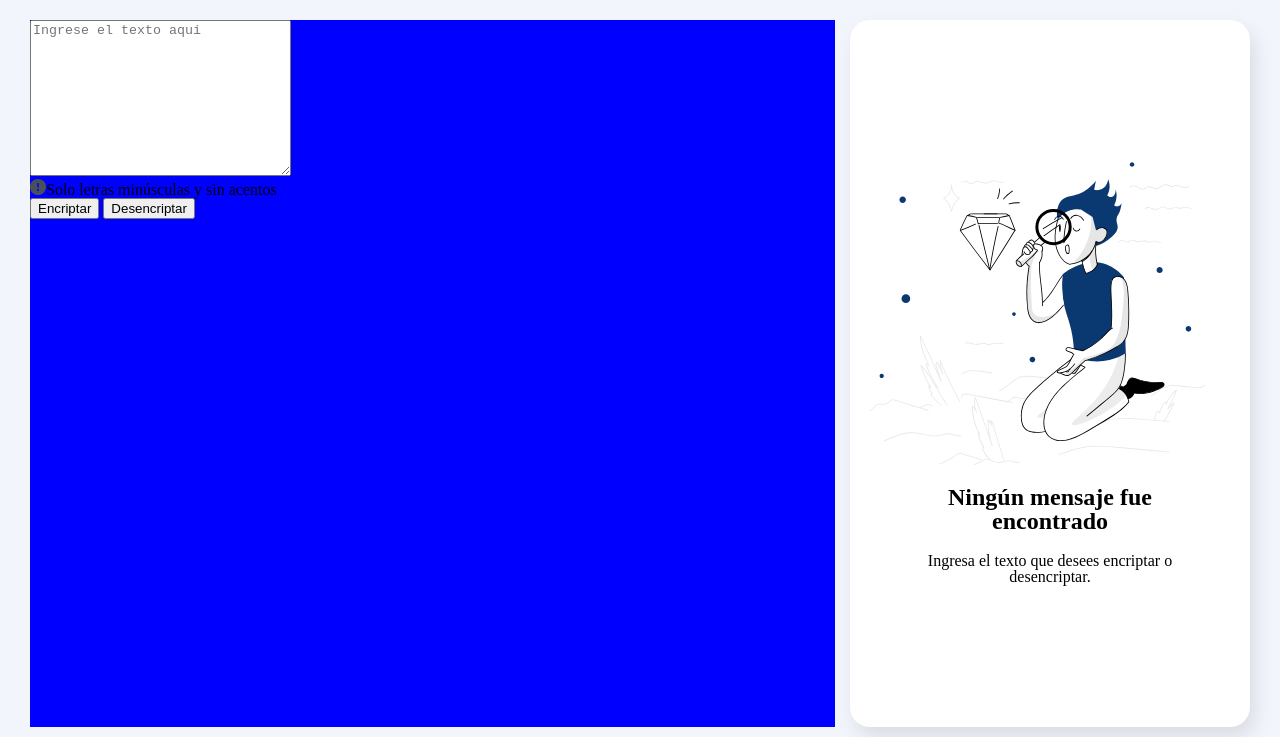
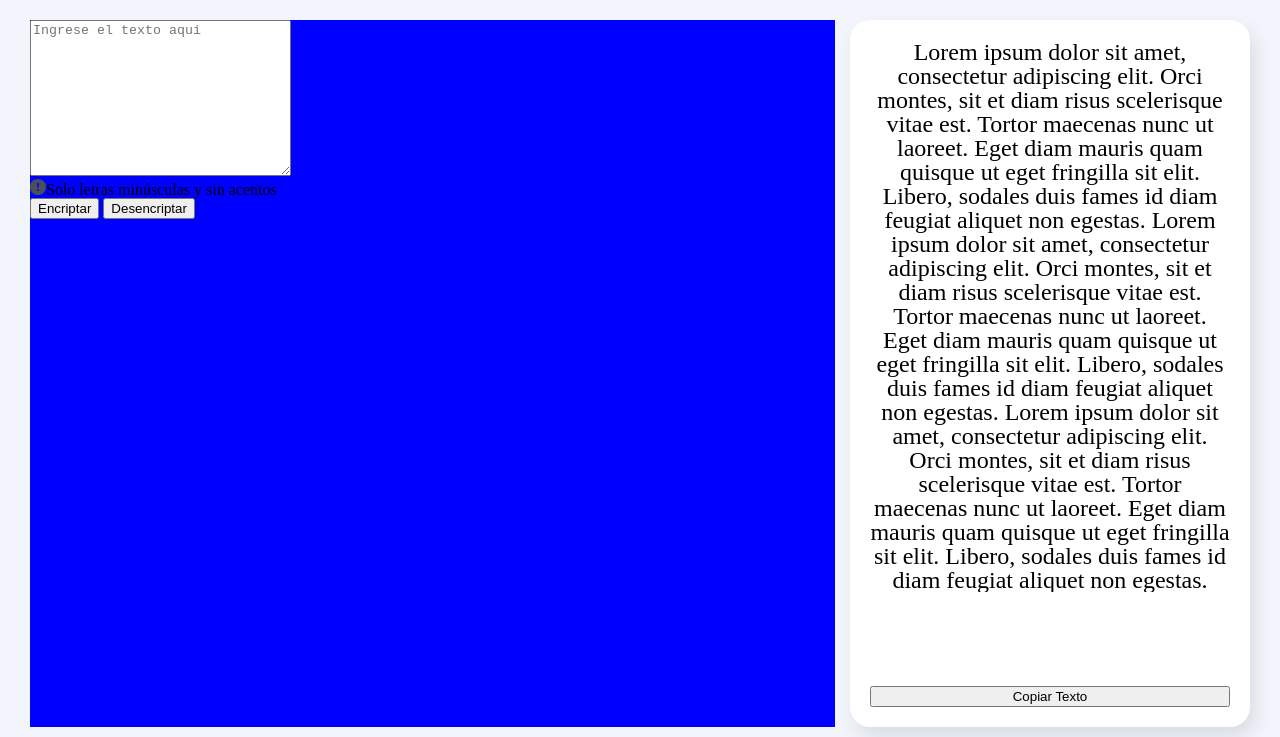
Before and after one commit to IvanCS719/1d-encriptador-de-texto, a plain HTML site: page index.html in a window 1280 px wide. Shown: the part 63-800 px from the top of the page. Drawn offline with Linux system fonts and the light colour scheme.

Commit message:
Se agregaron estilos para el elemento p que mostrara el texto resultante

```diff
--- a/index.html
+++ b/index.html
@@ -25,15 +25,26 @@
             </div>
         </div>
         <div class="contenedor-output">
-            <div class="contenedor-output-TextoNoEncontrado">
+            <!-- <div class="contenedor-output-TextoNoEncontrado">
                 <img class="img-textoNoEncontrado" src="assets/personaConLupa.svg" alt="Personaje buscando con una lupa">
                 <h3 class="titulo-textoNoEncontrado">Ningún mensaje fue encontrado</h3>
                 <p class="mensaje-textoNoEncontrado">Ingresa el texto que desees encriptar o desencriptar.</p>
+            </div> -->
+            <div class="contenedor-output-TextoResultado">
+                <p id="TextoResultado" class="TextoResultado">Lorem ipsum dolor sit amet, consectetur adipiscing elit.
+                    Orci montes, sit et diam risus scelerisque vitae est. Tortor maecenas nunc ut laoreet. Eget diam
+                    mauris quam quisque ut eget fringilla sit elit. Libero, sodales duis fames id diam feugiat aliquet
+                    non egestas.
+                    Lorem ipsum dolor sit amet, consectetur adipiscing elit.
+                    Orci montes, sit et diam risus scelerisque vitae est. Tortor maecenas nunc ut laoreet. Eget diam
+                    mauris quam quisque ut eget fringilla sit elit. Libero, sodales duis fames id diam feugiat aliquet
+                    non egestas.
+                    Lorem ipsum dolor sit amet, consectetur adipiscing elit.
+                    Orci montes, sit et diam risus scelerisque vitae est. Tortor maecenas nunc ut laoreet. Eget diam
+                    mauris quam quisque ut eget fringilla sit elit. Libero, sodales duis fames id diam feugiat aliquet
+                    non egestas.</p>
+                <button id="btnCopiar" onclick="copiarResultado();">Copiar Texto</button>
             </div>
-            <!-- <div class="contenedor-output-TextoResultado">
-                <p id="TextoResultado">Lorem ipsum dolor sit amet, consectetur adipiscing elit. Orci montes, sit et diam risus scelerisque vitae est. Tortor maecenas nunc ut laoreet. Eget diam mauris quam quisque ut eget fringilla sit elit. Libero, sodales duis fames id diam feugiat aliquet non egestas.</p>
-                <button id="btnCopiar" onclick="copiarResultado();">Copiar Texto</button>
-            </div> -->
         </div>
     </main>
     <script src="app.js"></script>
--- a/style.css
+++ b/style.css
@@ -63,3 +63,16 @@ html,body {
     font-weight: 400;
     padding: 0 25px;
 }
+
+.contenedor-output-TextoResultado{
+    height: 100%;
+    display: flex;
+    flex-direction: column;
+    justify-content: space-between;
+    gap: 20px;
+    text-align: center;
+}
+.TextoResultado{
+    overflow: auto;
+    font-size: 24px;
+}
```
